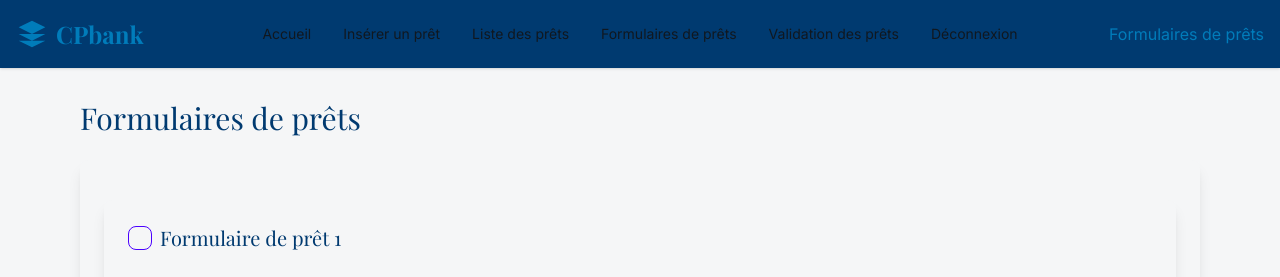
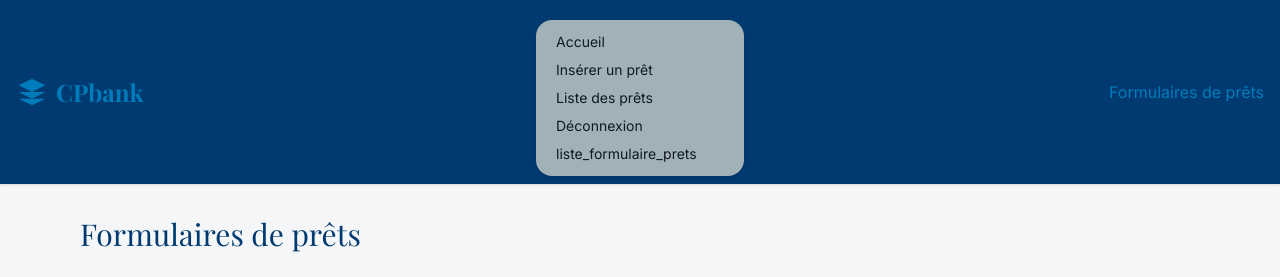
Before and after one commit to 01TB/Exam-S4, a PHP site: page /Exam-S4/public/reception/liste_formulaire_prets.php in a window 1280 px wide. Shown: the top 277 px of the page. Run offline with PHP 8.4, Linux system fonts and the light colour scheme; the visitor is signed in with stand-in values (Sample User, id 1); some libraries are stand-ins or nearby versions.

Commit message:
Màj des liens

```diff
--- a/public/finance/depot.php
+++ b/public/finance/depot.php
@@ -96,6 +96,7 @@
                         <li><a href="/EXAM-S4/public/finance/depot.php" class="text-[#101820] hover:bg-[#007CBA] hover:text-[#F5F6F7]">Depot</a></li>
                         <li><a href="/EXAM-S4/public/finance/interet.php" class="text-[#101820] hover:bg-[#007CBA] hover:text-[#F5F6F7]">Interet</a></li>
                         <li><a href="/EXAM-S4/public/finance/type_pret.php" class="text-[#101820] hover:bg-[#007CBA] hover:text-[#F5F6F7]">Type pret</a></li>
+                        <li><a href="/EXAM-S4/public/finance/validation_prets.php" class="text-[#101820] hover:bg-[#007CBA] hover:text-[#F5F6F7]">Validation Prêts</a></li>
                         <li><a href="/EXAM-S4/public/login.php" class="text-[#101820] hover:bg-[#007CBA] hover:text-[#F5F6F7]">Déconnexion</a></li>
                     </ul>
                 </div>
@@ -107,12 +108,13 @@
                 </div>
             </div>
             <div class="navbar-center hidden lg:flex">
-                <ul class="menu menu-horizontal px-1">
+                <ul tabindex="0" class="menu menu-sm dropdown-content mt-3 z-[1] p-2 shadow bg-[#A0B2B8] rounded-box w-52">
                     <li><a href="/EXAM-S4/public/finance/finance.php" class="text-[#101820] hover:bg-[#007CBA] hover:text-[#F5F6F7]">Accueil</a></li>
                     <li><a href="/EXAM-S4/public/finance/depot.php" class="text-[#101820] hover:bg-[#007CBA] hover:text-[#F5F6F7]">Depot</a></li>
                     <li><a href="/EXAM-S4/public/finance/interet.php" class="text-[#101820] hover:bg-[#007CBA] hover:text-[#F5F6F7]">Interet</a></li>
                     <li><a href="/EXAM-S4/public/finance/type_pret.php" class="text-[#101820] hover:bg-[#007CBA] hover:text-[#F5F6F7]">Type pret</a></li>
-                    <li><a href="/EXAM-S4/public/finance/validation_prets.php" class="text-[#101820] hover:bg-[#007CBA] hover:text-[#F5F6F7]">validation_pret</a></li>
+                    <li><a href="/EXAM-S4/public/finance/validation_prets.php" class="text-[#101820] hover:bg-[#007CBA] hover:text-[#F5F6F7]">Validation Prêts</a></li>
+                    <li><a href="/EXAM-S4/public/login.php" class="text-[#101820] hover:bg-[#007CBA] hover:text-[#F5F6F7]">Déconnexion</a></li>
                 </ul>
             </div>
             <div class="navbar-end">
--- a/public/finance/type_pret.php
+++ b/public/finance/type_pret.php
@@ -96,6 +96,7 @@
                         <li><a href="/EXAM-S4/public/finance/depot.php" class="text-[#101820] hover:bg-[#007CBA] hover:text-[#F5F6F7]">Depot</a></li>
                         <li><a href="/EXAM-S4/public/finance/interet.php" class="text-[#101820] hover:bg-[#007CBA] hover:text-[#F5F6F7]">Interet</a></li>
                         <li><a href="/EXAM-S4/public/finance/type_pret.php" class="text-[#101820] hover:bg-[#007CBA] hover:text-[#F5F6F7]">Type pret</a></li>
+                        <li><a href="/EXAM-S4/public/finance/validation_prets.php" class="text-[#101820] hover:bg-[#007CBA] hover:text-[#F5F6F7]">Validation Prêts</a></li>
                         <li><a href="/EXAM-S4/public/login.php" class="text-[#101820] hover:bg-[#007CBA] hover:text-[#F5F6F7]">Déconnexion</a></li>
                     </ul>
                 </div>
@@ -107,12 +108,13 @@
                 </div>
             </div>
             <div class="navbar-center hidden lg:flex">
-                <ul class="menu menu-horizontal px-1">
+                <ul tabindex="0" class="menu menu-sm dropdown-content mt-3 z-[1] p-2 shadow bg-[#A0B2B8] rounded-box w-52">
                     <li><a href="/EXAM-S4/public/finance/finance.php" class="text-[#101820] hover:bg-[#007CBA] hover:text-[#F5F6F7]">Accueil</a></li>
                     <li><a href="/EXAM-S4/public/finance/depot.php" class="text-[#101820] hover:bg-[#007CBA] hover:text-[#F5F6F7]">Depot</a></li>
                     <li><a href="/EXAM-S4/public/finance/interet.php" class="text-[#101820] hover:bg-[#007CBA] hover:text-[#F5F6F7]">Interet</a></li>
                     <li><a href="/EXAM-S4/public/finance/type_pret.php" class="text-[#101820] hover:bg-[#007CBA] hover:text-[#F5F6F7]">Type pret</a></li>
-                    <li><a href="/EXAM-S4/public/finance/validation_prets.php" class="text-[#101820] hover:bg-[#007CBA] hover:text-[#F5F6F7]">validation_pret</a></li>
+                    <li><a href="/EXAM-S4/public/finance/validation_prets.php" class="text-[#101820] hover:bg-[#007CBA] hover:text-[#F5F6F7]">Validation Prêts</a></li>
+                    <li><a href="/EXAM-S4/public/login.php" class="text-[#101820] hover:bg-[#007CBA] hover:text-[#F5F6F7]">Déconnexion</a></li>
                 </ul>
             </div>
             <div class="navbar-end">
--- a/public/reception/liste_formulaire_prets.php
+++ b/public/reception/liste_formulaire_prets.php
@@ -102,9 +102,8 @@ $clients = [
                         <li><a href="/EXAM-S4/public/reception/reception.php" class="text-[#101820] hover:bg-[#007CBA] hover:text-[#F5F6F7]">Accueil</a></li>
                         <li><a href="/EXAM-S4/public/reception/inserer.php" class="text-[#101820] hover:bg-[#007CBA] hover:text-[#F5F6F7]">Insérer un prêt</a></li>
                         <li><a href="/EXAM-S4/public/reception/liste_prets.php" class="text-[#101820] hover:bg-[#007CBA] hover:text-[#F5F6F7]">Liste des prêts</a></li>
-                        <li><a href="/EXAM-S4/public/reception/liste_formulaire_prets.php" class="text-[#101820] hover:bg-[#007CBA] hover:text-[#F5F6F7]">Formulaires de prêts</a></li>
-                        <li><a href="/EXAM-S4/public/validation/validation_prets.php" class="text-[#101820] hover:bg-[#007CBA] hover:text-[#F5F6F7]">Validation des prêts</a></li>
                         <li><a href="/EXAM-S4/public/login.php" class="text-[#101820] hover:bg-[#007CBA] hover:text-[#F5F6F7]">Déconnexion</a></li>
+                        <li><a href="/EXAM-S4/public/reception/liste_formulaire_prets.php" class="text-[#101820] hover:bg-[#007CBA] hover:text-[#F5F6F7]">liste_formulaire_prets</a></li>
                     </ul>
                 </div>
                 <div class="flex items-center">
@@ -115,13 +114,12 @@ $clients = [
                 </div>
             </div>
             <div class="navbar-center hidden lg:flex">
-                <ul class="menu menu-horizontal px-1">
-                    <li><a href="/EXAM-S4/public/reception/reception.php" class="text-[#101820] hover:bg-[#007CBA] hover:text-[#F5F6F7] rounded">Accueil</a></li>
-                    <li><a href="/EXAM-S4/public/reception/inserer.php" class="text-[#101820] hover:bg-[#007CBA] hover:text-[#F5F6F7] rounded">Insérer un prêt</a></li>
-                    <li><a href="/EXAM-S4/public/reception/liste_prets.php" class="text-[#101820] hover:bg-[#007CBA] hover:text-[#F5F6F7] rounded">Liste des prêts</a></li>
-                    <li><a href="/EXAM-S4/public/reception/liste_formulaire_prets.php" class="text-[#101820] hover:bg-[#007CBA] hover:text-[#F5F6F7] rounded">Formulaires de prêts</a></li>
-                    <li><a href="/EXAM-S4/public/validation/validation_prets.php" class="text-[#101820] hover:bg-[#007CBA] hover:text-[#F5F6F7] rounded">Validation des prêts</a></li>
-                    <li><a href="/EXAM-S4/public/login.php" class="text-[#101820] hover:bg-[#007CBA] hover:text-[#F5F6F7] rounded">Déconnexion</a></li>
+                <ul tabindex="0" class="menu menu-sm dropdown-content mt-3 z-[1] p-2 shadow bg-[#A0B2B8] rounded-box w-52">
+                    <li><a href="/EXAM-S4/public/reception/reception.php" class="text-[#101820] hover:bg-[#007CBA] hover:text-[#F5F6F7]">Accueil</a></li>
+                    <li><a href="/EXAM-S4/public/reception/inserer.php" class="text-[#101820] hover:bg-[#007CBA] hover:text-[#F5F6F7]">Insérer un prêt</a></li>
+                    <li><a href="/EXAM-S4/public/reception/liste_prets.php" class="text-[#101820] hover:bg-[#007CBA] hover:text-[#F5F6F7]">Liste des prêts</a></li>
+                    <li><a href="/EXAM-S4/public/login.php" class="text-[#101820] hover:bg-[#007CBA] hover:text-[#F5F6F7]">Déconnexion</a></li>
+                    <li><a href="/EXAM-S4/public/reception/liste_formulaire_prets.php" class="text-[#101820] hover:bg-[#007CBA] hover:text-[#F5F6F7]">liste_formulaire_prets</a></li>
                 </ul>
             </div>
             <div class="navbar-end">
```
Also changed, not shown: public/finance/finance.php (+4 -3 lines), public/finance/interet.php (+12 -8 lines), public/finance/validation_prets.php (+12 -10 lines), public/reception/comparer_prets.php (+7 -9 lines), public/reception/inserer.php (+7 -5 lines), public/reception/reception.php (+6 -6 lines).
